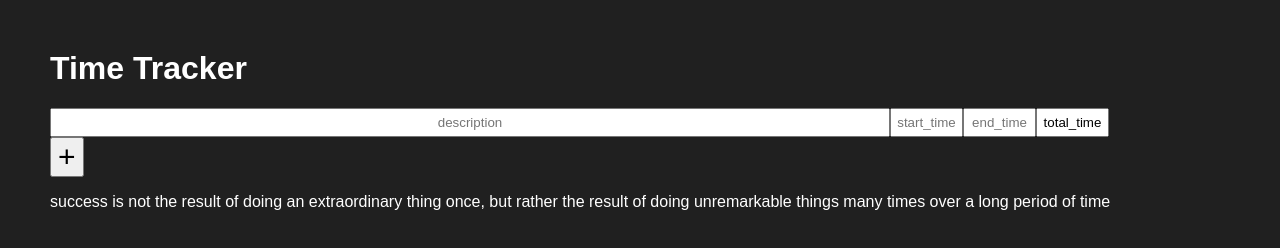
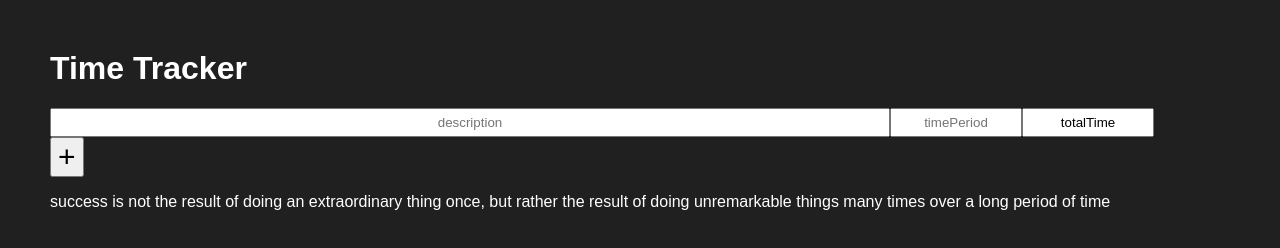
Before and after one commit to 99btyler/time-tracker, a React app in the folder time-tracker/: page / in a window 1280 px wide. Built offline with nearby package versions, Linux system fonts and the light colour scheme.

Commit message:
Changed div to form, combined start-time and end-time into single timePeriod

```diff
--- a/time-tracker/src/component/TimeTracker.js
+++ b/time-tracker/src/component/TimeTracker.js
@@ -12,7 +12,7 @@ class TimeTracker extends React.Component {
         super()
 
         this.state = {
-            inputRows: [<InputRow key="0" />]
+            inputRows: [<InputRow key="0" totalTime="totalTime" />]
         }
 
         this.handleAddButtonClick = this.handleAddButtonClick.bind(this)
@@ -35,7 +35,7 @@ class TimeTracker extends React.Component {
     handleAddButtonClick() {
 
         this.setState(oldState => ({
-            inputRows: [...oldState.inputRows, <InputRow key={oldState.inputRows.length} />]
+            inputRows: [...oldState.inputRows, <InputRow key={oldState.inputRows.length} totalTime="totalTime" />]
         }))
 
     }
--- a/time-tracker/src/component/components/InputRow.js
+++ b/time-tracker/src/component/components/InputRow.js
@@ -7,12 +7,11 @@ class InputRow extends React.Component {
     render() {
         return (
 
-            <div>
+            <form>
                 <input id="input-description" type="text" placeholder="description" />
-                <input id="input-start-time" type="text" placeholder="start_time" />
-                <input id="input-end-time" type="text" placeholder="end_time" />
-                <input id="input-total-time" type="text" value="total_time" readOnly />
-            </div>
+                <input id="input-timePeriod" type="text" placeholder="timePeriod" />
+                <input id="input-totalTime" type="text" value={this.props.totalTime} readOnly />
+            </form>
 
         )
     }
--- a/time-tracker/src/component/components/style/InputRow.css
+++ b/time-tracker/src/component/components/style/InputRow.css
@@ -1,9 +1,9 @@
-#input-description, #input-start-time, #input-end-time, #input-total-time {
+#input-description, #input-timePeriod, #input-totalTime {
     padding: 5px;
     text-align: center;
 }
 
-#input-description:focus, #input-start-time:focus, #input-end-time:focus, #input-total-time:focus {
+#input-description:focus, #input-timePeriod:focus, #input-totalTime:focus {
     outline: none;
 }
 
@@ -11,10 +11,10 @@
     width: 70%;
 }
 
-#input-start-time, #input-end-time, #input-total-time {
-    width: 5%;
+#input-timePeriod, #input-totalTime {
+    width: 10%;
 }
 
-#input-total-time:hover {
+#input-totalTime:hover {
     cursor: default;
 }
```
